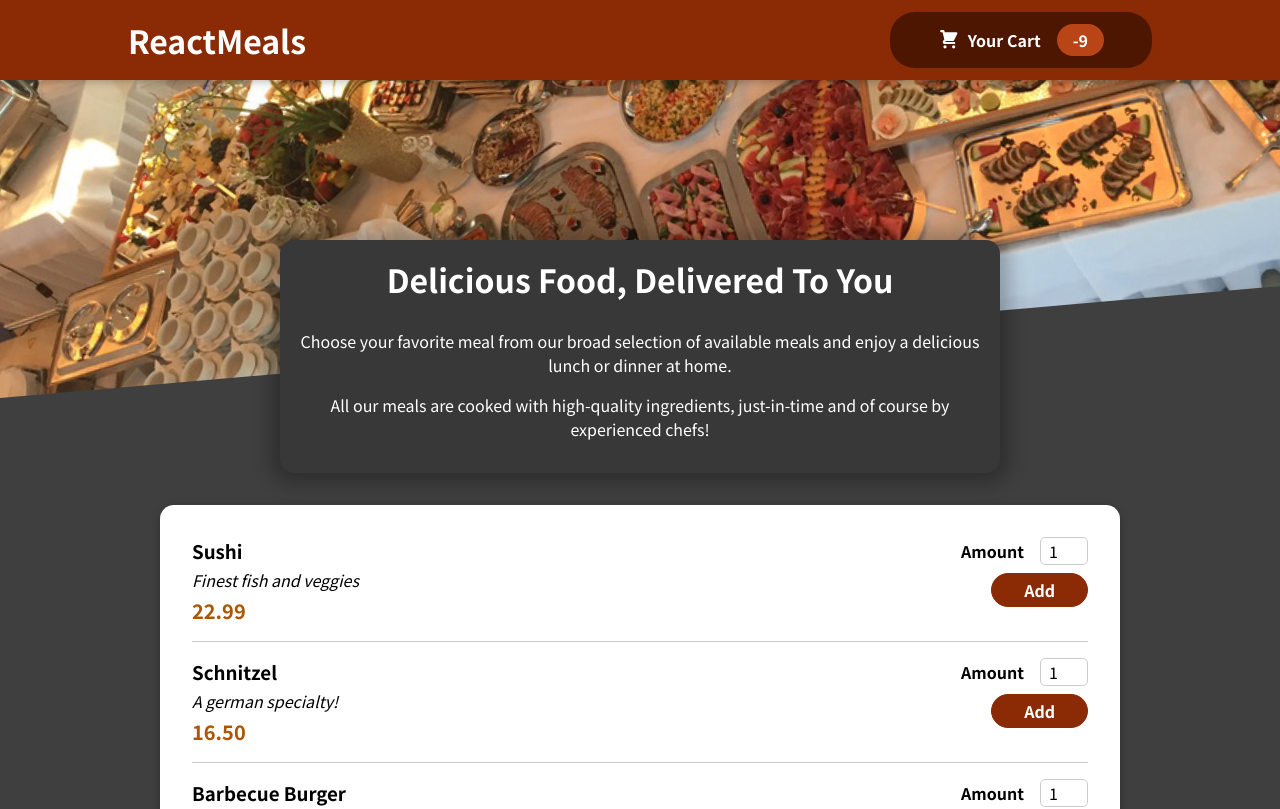
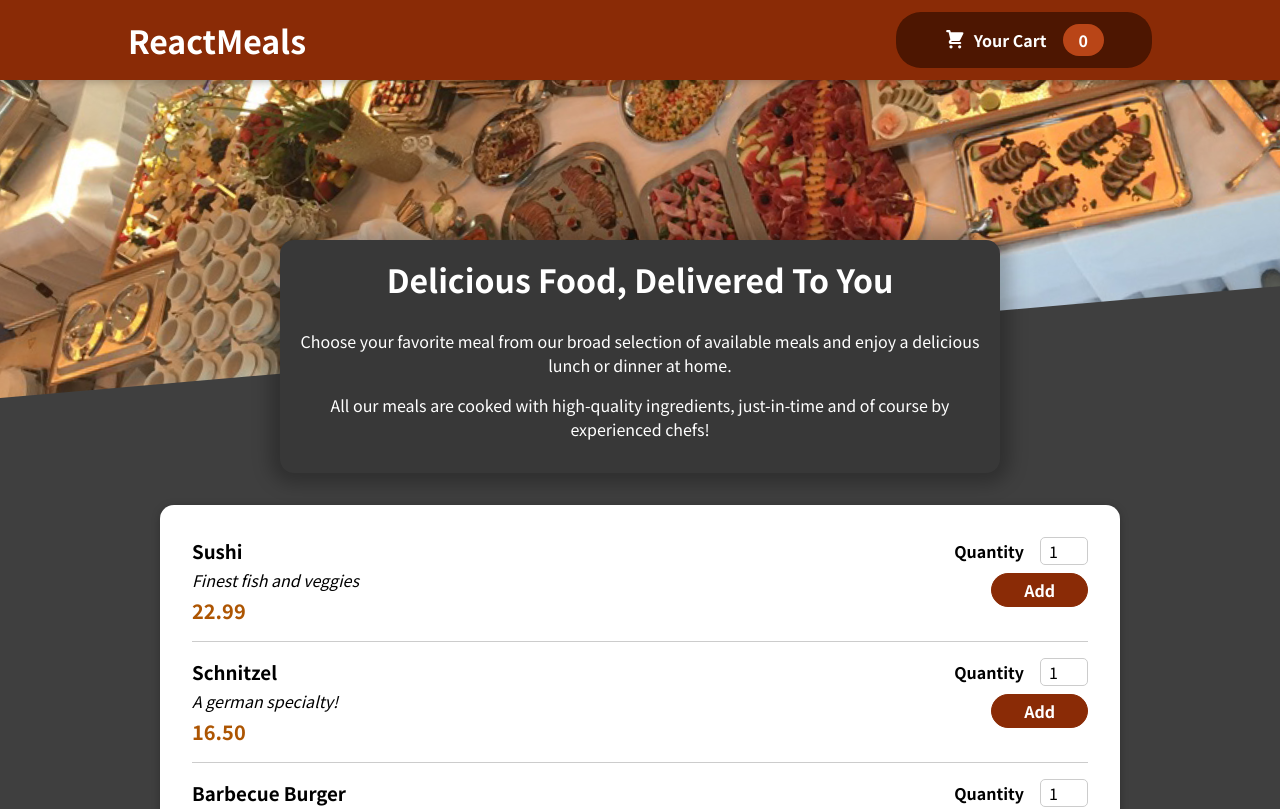
Before and after one commit to DarrelASandbox/react-react-meals, a React (Create React App) app: page / in a window 1280 px wide. Shown: the top 809 px of the page. Built offline with nearby package versions, Linux system fonts and the light colour scheme.

Commit message:
CartProvider & CartContext for numberOfCartItems

```diff
--- a/src/App.js
+++ b/src/App.js
@@ -2,6 +2,7 @@ import { useState } from 'react';
 import Cart from './components/Cart/Cart';
 import Header from './components/Header/Header';
 import { Meals } from './components/Meals';
+import { CartProvider } from './store/CartProvider';
 
 const App = () => {
   const [cartIsShown, setCartIsShown] = useState(false);
@@ -9,13 +10,13 @@ const App = () => {
   const toggleCartHandler = () => setCartIsShown((prevState) => !prevState);
 
   return (
-    <>
+    <CartProvider>
       {cartIsShown && <Cart onHideCart={toggleCartHandler} />}
       <Header onShowCart={toggleCartHandler} />
       <main>
         <Meals />
       </main>
-    </>
+    </CartProvider>
   );
 };
 
--- a/src/components/Cart/Cart.js
+++ b/src/components/Cart/Cart.js
@@ -5,25 +5,25 @@ const DUMMY_CART = [
   {
     id: 'c1',
     name: 'Sushi',
-    amount: 3,
+    quantity: 3,
     price: 22.99,
   },
   {
     id: 'c2',
     name: 'Schnitzel',
-    amount: 5,
+    quantity: 5,
     price: 16.5,
   },
   {
     id: 'c3',
     name: 'Barbecue Burger',
-    amount: 19,
+    quantity: 19,
     price: 12.99,
   },
   {
     id: 'c4',
     name: 'Green Bowl',
-    amount: 6,
+    quantity: 6,
     price: 18.99,
   },
 ];
@@ -42,7 +42,7 @@ const Cart = ({ onHideCart }) => {
       <div>
         {cartItems}
         <div className={classes.total}>
-          <span>Total Amount</span>
+          <span>Total Price</span>
           <span>1921742.2342</span>
         </div>
 
--- a/src/components/Header/HeaderCartButton.js
+++ b/src/components/Header/HeaderCartButton.js
@@ -1,14 +1,25 @@
+import { useContext } from 'react';
+import CartContext from '../../store/CartProvider';
 import CartIcon from './CartIcon';
 import classes from './HeaderCartButton.module.css';
 
-const HeaderCartButton = ({ onShowCart }) => (
+const HeaderCartButton = ({ onShowCart }) => {
+  const cartContext = useContext(CartContext);
+
+  const numberOfCartItems = cartContext.items.reduce(
+    (currentNumber, item) => currentNumber + item.quantity,
+    0
+  );
+
+  return (
     <button className={classes.button} onClick={onShowCart}>
       <span className={classes.icon}>
         <CartIcon />
       </span>
       <span>Your Cart</span>
-    <span className={classes.badge}>-9</span>
+      <span className={classes.badge}>{numberOfCartItems}</span>
     </button>
   );
+};
 
 export default HeaderCartButton;
--- a/src/components/Meals/Meal/MealItemForm.js
+++ b/src/components/Meals/Meal/MealItemForm.js
@@ -4,9 +4,9 @@ import classes from './MealItemForm.module.css';
 const MealItemForm = ({ id }) => (
   <form className={classes.form}>
     <Input
-      label="Amount"
+      label="Quantity"
       input={{
-        id: 'amount_' + id,
+        id: 'quantity_' + id,
         type: 'number',
         min: '1',
         max: '5',
--- /dev/null
+++ b/src/store/CartProvider.js
@@ -0,0 +1,58 @@
+import React, { useReducer } from 'react';
+
+const CartContext = React.createContext({
+  items: [],
+  totalQuantity: 0,
+  totalPrice: 0,
+  addCartItemHandler: (item) => {},
+  removeCartItemHandler: (id) => {},
+});
+
+const defaultCartState = {
+  items: [],
+  totalQuantity: 0,
+};
+
+const cartReducer = (state, action) => {
+  switch (action.type) {
+    case 'ADD_CART_ITEM':
+      const updatedItems = state.items.concat(action.item); // concat returns new array
+      const updatedTotalPrice =
+        state.totalPrice + action.item.price * action.item.totalQuantity;
+
+      return { items: updatedItems, totalPrice: updatedTotalPrice };
+
+    case 'REMOVE_CART_ITEM':
+      return;
+
+    default:
+      return state;
+  }
+};
+
+const CartProvider = ({ children }) => {
+  const [cartState, dispatchCartAction] = useReducer(
+    cartReducer,
+    defaultCartState
+  );
+
+  const addCartItemHandler = (item) =>
+    dispatchCartAction({ type: 'ADD_CART_ITEM', item });
+
+  const removeCartItemHandler = (id) =>
+    dispatchCartAction({ type: 'REMOVE_CART_ITEM', id });
+
+  const cartContext = {
+    items: cartState.items,
+    totalQuantity: cartState.totalQuantity,
+    totalPrice: cartState.totalPrice,
+    addCartItemHandler,
+    removeCartItemHandler,
+  };
+
+  return (
+    <CartContext.Provider value={cartContext}>{children}</CartContext.Provider>
+  );
+};
+
+export { CartContext as default, CartProvider };
```
Lines whose indentation alone changed are shown as unchanged.
